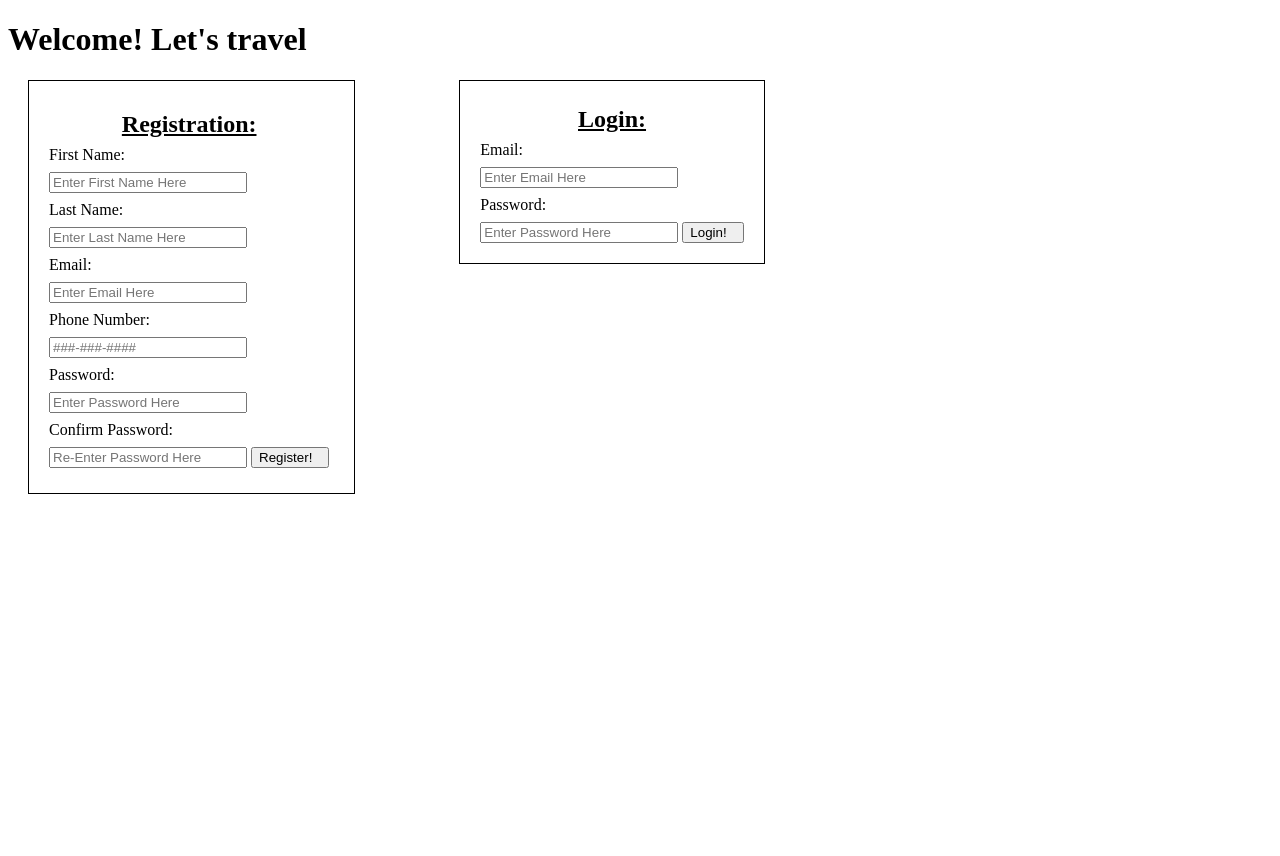
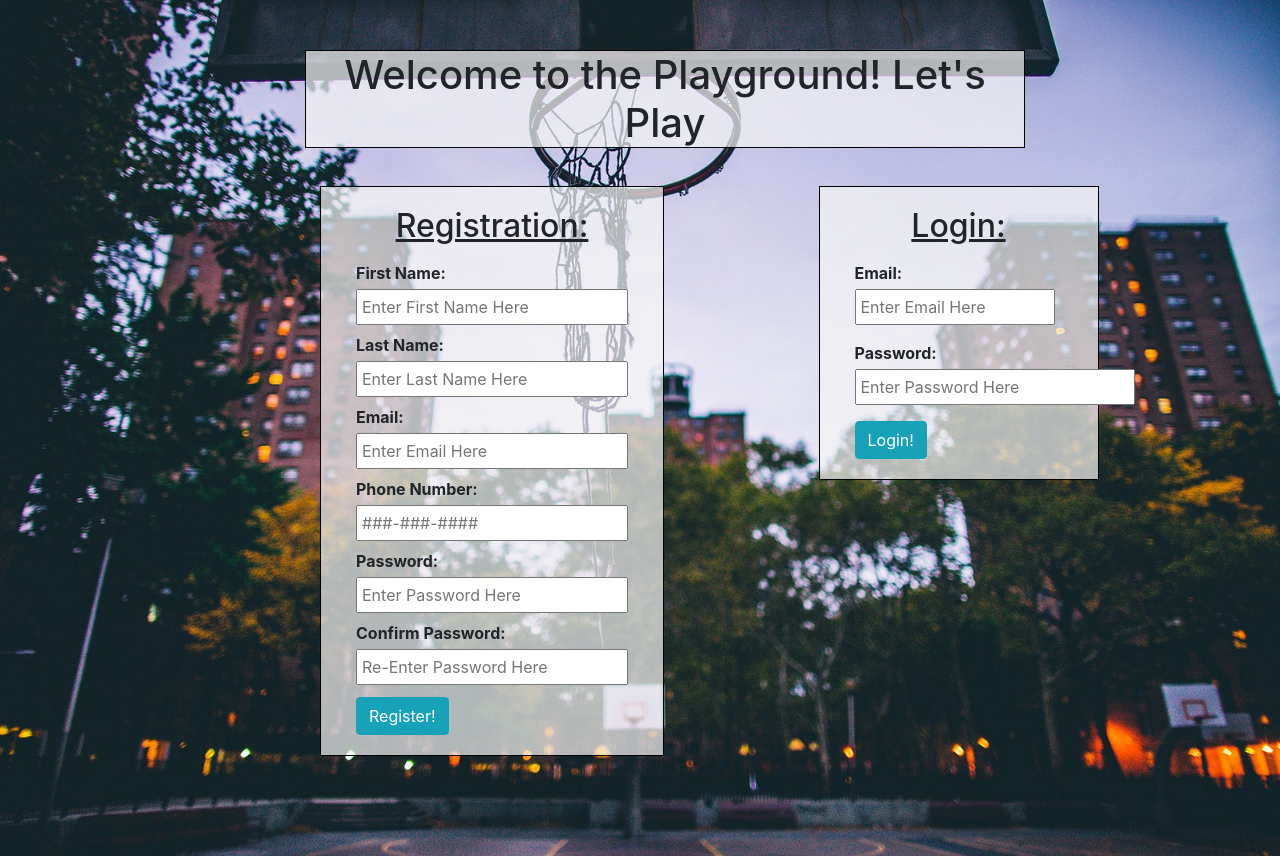
Before and after one commit to proj-algos-july2020/solo_proj_ricky, a Django app: page / in a window 1280 px wide. Before the commit the page ends 494 px from the top, so only its background shows below. Run offline with Django 3.2, Linux system fonts and the light colour scheme; some libraries are stand-ins or nearby versions.

Commit message:
adding bootstrap to the login page, fixed some of the input field spacing so everything shows up for whatever you input. Fixed ajax on the search bar for the main index page

```diff
--- a/login/static/css/login.css
+++ b/login/static/css/login.css
@@ -4,15 +4,16 @@
 }
 .register{
     display: inline-block;
-    padding: 25px 25px 25px 20px;
+    padding: 20px 35px 20px 35px;
     margin-right: 100px;
     margin-left: 20px;
+    margin-bottom: 100px;
     border: 1px solid black;
 }
 
 .login{
     display: inline-block;
-    padding: 20px;
+    padding: 20px 35px 20px 35px;
     border: 1px solid black;
     vertical-align: top;
 }
@@ -30,3 +31,40 @@ p{
 input{
     padding-right: 15px;
 }
+body{
+
+    /* The image used */
+    background-image: url("../citycourt.jpg");
+
+    /* Full height */
+    height: 100%;
+    width: 100%;
+
+    /* Center and scale the image nicely */
+    background-position: center;
+    background-repeat: no-repeat;
+    background-size: cover;
+}
+#header{
+    background: rgba(245, 245, 245, 0.7);
+    width: 720px;
+    vertical-align: middle;
+    margin-left: 305px;
+    margin-top: 50px;
+    text-align: center;
+    border: 1px solid black;
+  }
+.register{
+    background: rgba(245, 245, 245, 0.7);
+    margin-left: 320px;
+    margin-top: 30px;
+}
+.login{
+    background: rgba(245, 245, 245, 0.7);
+    margin-left: 50px;
+    margin-top: 30px;
+    width: 280px;
+}
+#l_email{
+    width: 200px;
+}
--- a/login/templates/index.html
+++ b/login/templates/index.html
@@ -5,10 +5,14 @@
     <meta name="viewport" content="width=device-width, initial-scale=1.0">
     {% load static %}
     <link rel="stylesheet" href="{% static 'css/login.css' %}">
+    <link rel="stylesheet" href="https://stackpath.bootstrapcdn.com/bootstrap/4.5.0/css/bootstrap.min.css" integrity="sha384-9aIt2nRpC12Uk9gS9baDl411NQApFmC26EwAOH8WgZl5MYYxFfc+NcPb1dKGj7Sk" crossorigin="anonymous">
+    <script src="https://code.jquery.com/jquery-3.5.1.js" integrity="sha256-QWo7LDvxbWT2tbbQ97B53yJnYU3WhH/C8ycbRAkjPDc=" crossorigin="anonymous"></script>
+
     <title>Login and Registration</title>
 </head>
+
 <body>
-    <h1>Welcome! Let's travel</h1>
+    <h1 id="header" class="text-center">Welcome to the Playground! Let's Play</h1>
 
     {% if messages %}
         <ul class="messages">
@@ -19,39 +23,39 @@
     {% endif %}
 
     <div class="register">
-        <h2>Registration:</h2>
+        <h2 class="pb-2">Registration:</h2>
         <form action="/registration" method="POST">
             {% csrf_token %}
-            <p>First Name:</p>
-            <input type="text" name="first_name" placeholder="Enter First Name Here">
-            <p>Last Name:</p>
-            <input type="text" name="last_name" placeholder="Enter Last Name Here">
-            <p>Email:</p>
-            <input type="text" name="email" placeholder="Enter Email Here">
-            <p>Phone Number:</p>
-            <input type="tel" name="phone_number" pattern='[0-9]{3}-[0-9]{3}-[0-9]{4}' placeholder="###-###-####">
-            <p>Password:</p>
-            <input type="password" name="password" placeholder="Enter Password Here">
-            <p>Confirm Password:</p>
-            <input type="password" name="confirm_password" placeholder="Re-Enter Password Here">
-            <input type="submit" value="Register!">
+            <p class="mb-1 font-weight-bold">First Name:</p>
+            <input type="text" name="first_name" class="mb-2 pt-1 pr-3 pb-1 pl-1" placeholder="Enter First Name Here"><br>
+            <p class="mb-1 font-weight-bold">Last Name:</p>
+            <input type="text" name="last_name" class="mb-2 pt-1 pr-3 pb-1 pl-1" placeholder="Enter Last Name Here"><br>
+            <p class="mb-1 font-weight-bold">Email:</p>
+            <input type="text" name="email" class="mb-2 pt-1 pr-3 pb-1 pl-1" placeholder="Enter Email Here"><br>
+            <p class="mb-1 font-weight-bold">Phone Number:</p>
+            <input type="tel" name="phone_number" class="mb-2 pt-1 pr-3 pb-1 pl-1" pattern='[0-9]{3}-[0-9]{3}-[0-9]{4}' placeholder="###-###-####"><br>
+            <p class="mb-1 font-weight-bold">Password:</p>
+            <input type="password" name="password" class="mb-2 pt-1 pr-3 pb-1 pl-1" placeholder="Enter Password Here"><br>
+            <p class="mb-1 font-weight-bold">Confirm Password:</p>
+            <input type="password" name="confirm_password" class="mb-2 pt-1 pr-3 pb-1 pl-1" placeholder="Re-Enter Password Here"><br>
+            <input type="submit" class="btn btn-info mt-1" value="Register!">
         </form>
     </div>
 
 
     <div class="login">
 
-        <h2>Login:</h2>
+        <h2 class="pb-2">Login:</h2>
 
         <form action="/login" method="POST">
             {% csrf_token %}
 
-            <p>Email:</p>
-            <input type="text" name="email" placeholder="Enter Email Here">
-            <p>Password:</p>
-            <input type="password" name="password" placeholder="Enter Password Here">
+            <p class="mb-1 font-weight-bold">Email:</p>
+            <input type="text" name="email" class="mb-3 pt-1 pr-1 pb-1 pl-1" id="l_email" placeholder="Enter Email Here"><br>
+            <p id="login_p" class="mb-1 font-weight-bold">Password:</p>
+            <input type="password" name="password" class="mb-3 pt-1 pr-4 pb-1 pl-1" placeholder="Enter Password Here"><br>
 
-            <input type="submit" value="Login!">
+            <input type="submit" class="btn btn-info" value="Login!">
         </form>
 
     </div>
--- a/playground/static/css/creategame.css
+++ b/playground/static/css/creategame.css
@@ -11,7 +11,6 @@ body{
     background-position: center;
     background-repeat: no-repeat;
     background-size: cover;
-
 }
 .header{
     background: rgba(245, 245, 245, 0.7);
--- a/playground/views.py
+++ b/playground/views.py
@@ -117,7 +117,7 @@ def remove_my_game(request, id):
     return redirect("/sports/")
 
 def search(request):
-    search = Game.objects.all()
+    search = Game.objects.all().order_by("-created_at")
     if request.POST['sport'] != '':
         search=search.filter(sport=request.POST['sport'])
     if request.POST['location'] != '':
```
Also changed, not shown: playground/static/css/success.css (+11 -6 lines), playground/templates/sports/index.html (+7 -9 lines), playground/templates/sports/reset.html (+4 -4 lines), playground/templates/sports/search.html (+7 -7 lines), login/static/citycourt.jpg (added), login/static/venice2.jpg (added), playground/static/citycourt.jpg, playground/static/sports.png (added), playground/static/sports2.jpeg (added), playground/static/venice2.jpg, 1 other file.
